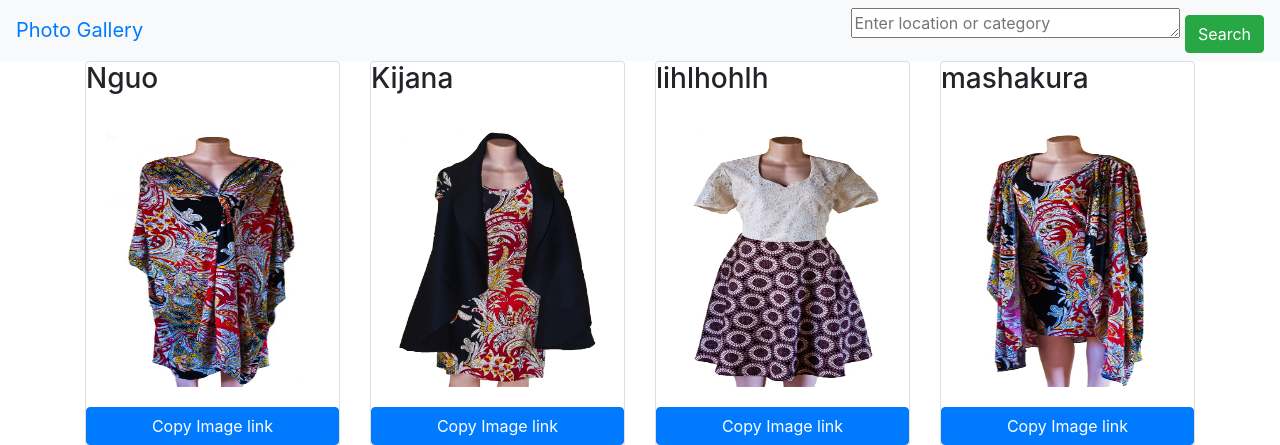
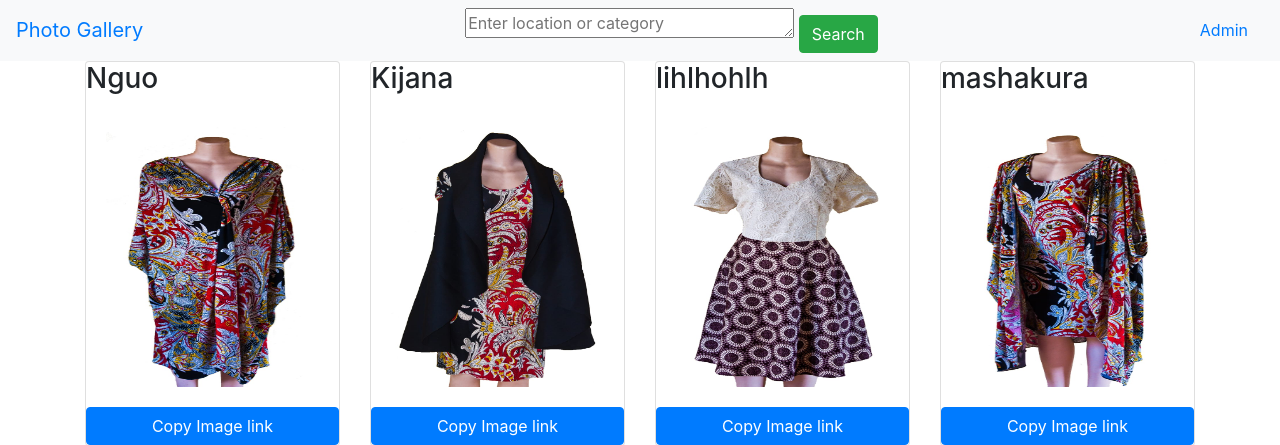
Before and after one commit to MugachaGichamba/photo_gallery, a Django app: page / in a window 1280 px wide. Shown: the top 445 px of the page. Run offline with Django 3.2, Linux system fonts and the light colour scheme; data comes from the database, SQL or seed files in the repository; some libraries are stand-ins or nearby versions.

Commit message:
added admin route to navbar

```diff
--- a/galleria/urls.py
+++ b/galleria/urls.py
@@ -21,7 +21,7 @@ from django.conf.urls.static import static
 from photos.views import PicListView, GetLocation
 
 urlpatterns = [
-    path('admin/', admin.site.urls),
+    path('admin/', admin.site.urls, name='admin'),
     path('', PicListView.as_view(), name='gallery-home'),
     # path('category/<string:category>/', CategoryView.as_view(), name='image_detail'),
     path('location/', GetLocation, name="get_location"),
--- a/templates/base.html
+++ b/templates/base.html
@@ -13,13 +13,15 @@
 </head>
 <body>
 <nav class="navbar navbar-inverse bg-light">
-    <a class="navbar-brand" href="#">Photo Gallery</a>
+    <a class="navbar-brand" href="{% url 'gallery-home' %}">Photo Gallery</a>
     <div>
         <form action="{% url 'get_location' %}">
             <textarea name="Location" cols=30 rows=1 placeholder="Enter location or category"></textarea>
             <input class="btn btn-success" type="submit" value="Search"/>
         </form>
+
     </div>
+    <a class="nav-link" href="/admin">Admin <span class="sr-only">(current)</span></a>
 </nav>
 
 <!-- As a heading -->
```
